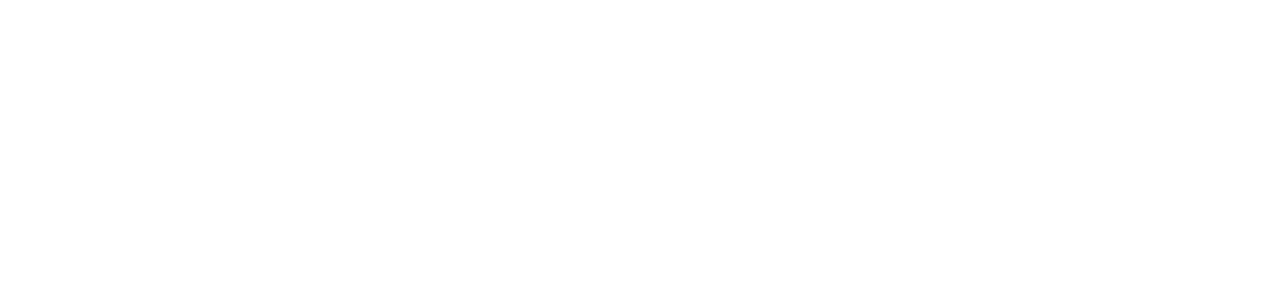
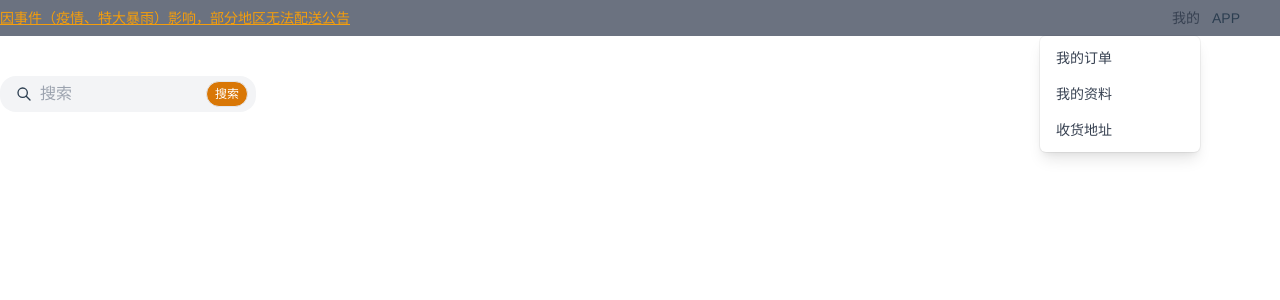
Before and after one commit to coderlfm/shop-mall, a Vue app: page / in a window 1280 px wide. Before the commit this address had no page. Shown: the top 300 px of the page. Built offline with nearby package versions, Linux system fonts and the light colour scheme.

Commit message:
feat(home): 基本完成 首页

```diff
--- /dev/null
+++ b/src/components/context/header/index.vue
@@ -0,0 +1,52 @@
+<template lang="">
+  <header class="bg-gray-500 text-sm">
+    <section class="flex justify-between h-full items-center">
+      <div class="underline text-yellow-500">因事件（疫情、特大暴雨）影响，部分地区无法配送公告</div>
+      <div class="flex px-10">
+        <div class="relative inline-block text-left mr-3">
+          <div>
+            <button type="button" class="text-sm font-medium text-gray-700 hover:underline" id="options-menu">
+              我的
+            </button>
+          </div>
+          <div
+            class="
+              origin-top-right
+              absolute
+              right-0
+              mt-2
+              w-40
+              rounded-md
+              shadow-lg
+              bg-white
+              ring-1 ring-black ring-opacity-5
+            "
+          >
+            <div class="py-1" role="menu" aria-orientation="vertical" aria-labelledby="options-menu">
+              <a
+                href="#"
+                class="block px-4 py-2 text-md text-gray-700 hover:bg-gray-100 hover:text-gray-900"
+                role="menuitem"
+                v-for="item in menus"
+                :key="item.title"
+              >
+                <span class="flex flex-col">
+                  <span> {{ item.title }} </span>
+                </span>
+              </a>
+            </div>
+          </div>
+        </div>
+        <div>APP</div>
+      </div>
+    </section>
+  </header>
+</template>
+<script lang="ts" setup>
+const menus = [{ title: '我的订单' }, { title: '我的资料' }, { title: '收货地址' }];
+</script>
+<style lang="less" scoped>
+header {
+  height: 36px;
+}
+</style>
--- /dev/null
+++ b/src/components/context/index.ts
@@ -0,0 +1,3 @@
+import Header from './header/index.vue';
+
+export { Header };
--- a/src/router/index.ts
+++ b/src/router/index.ts
@@ -4,7 +4,12 @@
   {
     path: '/login',
     name: 'login',
-    component: () => import(/* webpackChunkName: "about" */ '../views/login/index.vue'),
+    component: () => import(/* webpackChunkName: "login" */ '../views/login/index.vue'),
+  },
+  {
+    path: '/',
+    name: 'home',
+    component: () => import(/* webpackChunkName: "home" */ '../views/home/index.vue'),
   },
 ];
 
--- /dev/null
+++ b/src/views/home/header/index.vue
@@ -0,0 +1,11 @@
+<template lang="">
+  <div>
+    <Header />
+    <SearchBar />
+  </div>
+</template>
+<script lang="ts" setup>
+import { Header } from '@/components/context';
+import SearchBar from './search-bar/index.vue';
+</script>
+<style lang="less" scoped></style>
--- /dev/null
+++ b/src/views/home/header/search-bar/index.vue
@@ -0,0 +1,53 @@
+<template lang="">
+  <div class="search-bar-wrap my-10">
+    <div class="relative flex items-center w-full lg:w-64 h-full group">
+      <SearchIcon class="absolute left-0 z-20 w-4 h-4 ml-4 sm:block" />
+      <input
+        type="text"
+        class="
+          block
+          w-full
+          py-1.5
+          pl-10
+          pr-4
+          leading-normal
+          rounded-2xl
+          focus:border-transparent focus:outline-none focus:ring-2 focus:ring-blue-500
+          ring-opacity-90
+          bg-gray-100
+          dark:bg-gray-800
+          text-gray-400
+          aa-input
+        "
+        placeholder="搜索"
+      />
+      <div
+        class="
+          absolute
+          cursor-pointer
+          right-0
+          h-auto
+          px-2
+          py-1
+          mr-2
+          text-xs text-white
+          border
+          bg-yellow-600
+          rounded-2xl
+          md:block
+        "
+      >
+        搜索
+      </div>
+    </div>
+  </div>
+</template>
+
+<script lang="ts" setup>
+import { SearchIcon } from '@heroicons/vue/outline';
+</script>
+<style lang="less" scoped>
+.search-bar-wrap {
+  width: 532px;
+}
+</style>
--- /dev/null
+++ b/src/views/home/index.vue
@@ -0,0 +1,9 @@
+<template lang="">
+  <div>
+    <HomeHeader />
+  </div>
+</template>
+<script lang="ts" setup>
+import HomeHeader from './header/index.vue';
+</script>
+<style lang=""></style>
--- /dev/null
+++ b/src/views/home/main/index.vue
@@ -0,0 +1,5 @@
+<template lang="">
+  <div></div>
+</template>
+<script lang="ts" setup></script>
+<style lang=""></style>
--- /dev/null
+++ b/src/views/home/nav-bar/index.vue
@@ -0,0 +1,5 @@
+<template lang="">
+  <div></div>
+</template>
+<script lang="ts" setup></script>
+<style lang=""></style>
--- a/src/views/login/main/index.vue
+++ b/src/views/login/main/index.vue
@@ -6,13 +6,13 @@
           <div class="bg-yellow-100 text-sm py-2 px-6">京东不会以任何理由要求您转账汇款，谨防诈骗。</div>
           <div class="grid grid-cols-2 divide-x divide-black divide-opacity-25 h-14 items-center text-lg font-black">
             <div
-              :class="{ 'hover:text-red-600': true, 'text-red-600': formType === 'login' }"
+              :class="{ 'hover:text-red-600': true, 'cursor-pointer': true, 'text-red-600': formType === 'login' }"
               @click="formType = 'login'"
             >
               账户登陆
             </div>
             <div
-              :class="{ 'hover:text-red-600': true, 'text-red-600': formType === 'register' }"
+              :class="{ 'hover:text-red-600': true, 'cursor-pointer': true, 'text-red-600': formType === 'register' }"
               @click="formType = 'register'"
             >
               账户注册
```
